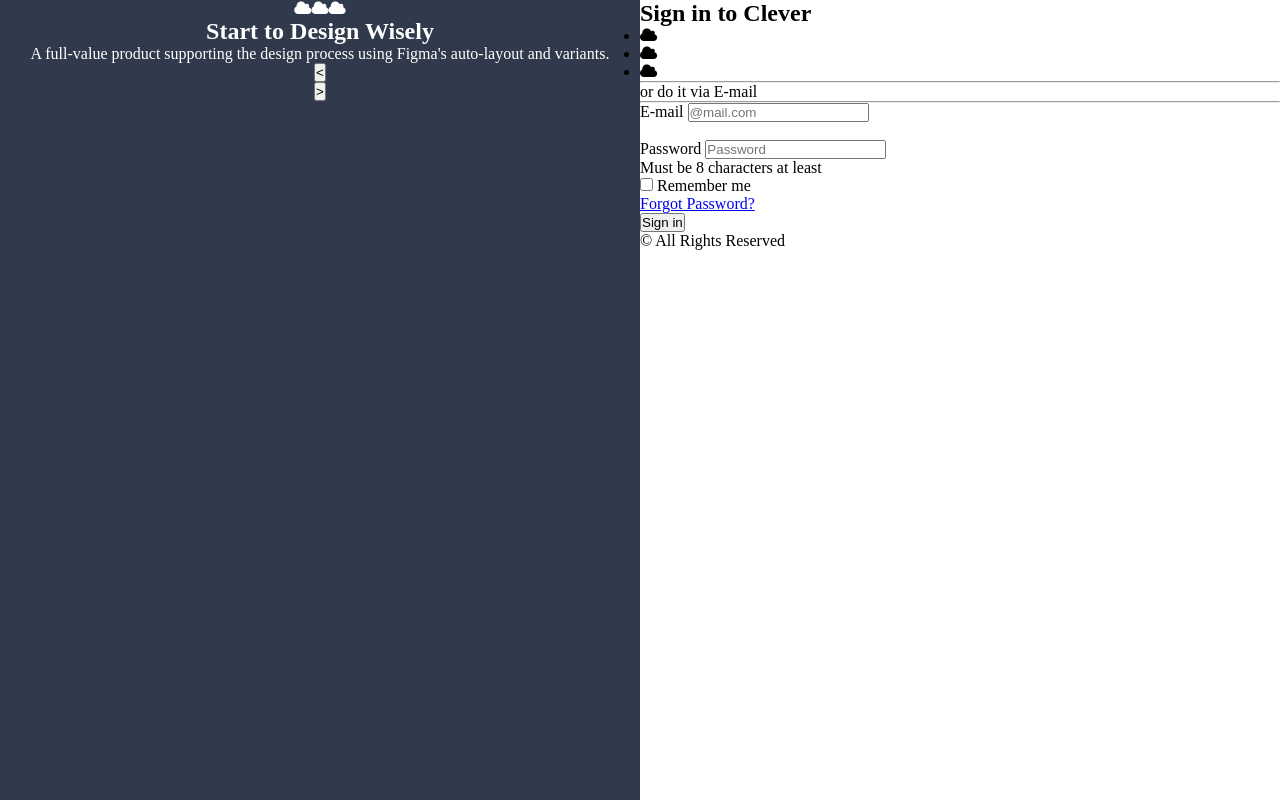
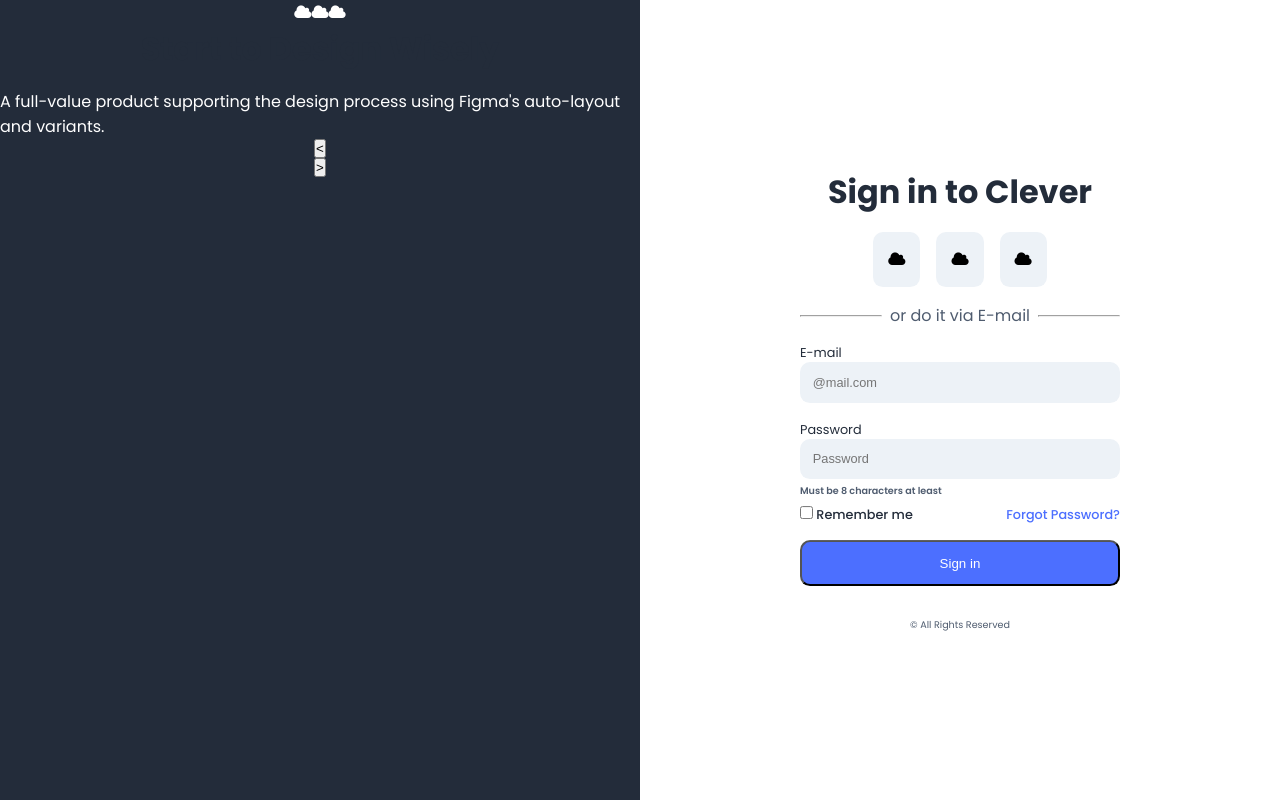
Before and after one commit to ivanbperes/login-page, a plain HTML site: page index.html in a window 1280 px wide. Drawn offline with Linux system fonts and the light colour scheme.

Commit message:
right side styling

```diff
--- a/index.html
+++ b/index.html
@@ -6,6 +6,9 @@
     <title>Login</title>
     <link rel="stylesheet" href="style.css">
     <link rel="stylesheet" href="https://cdnjs.cloudflare.com/ajax/libs/font-awesome/4.7.0/css/font-awesome.min.css">
+    <link rel="preconnect" href="https://fonts.googleapis.com">
+    <link rel="preconnect" href="https://fonts.gstatic.com" crossorigin>
+    <link href="https://fonts.googleapis.com/css2?family=Poppins:wght@200;300;400;500;600;700&display=swap" rel="stylesheet">
 </head>
 <body>
     <section class="left">
@@ -61,11 +64,11 @@
                 </li>
             </ul>
             <div class="line__text">
-                <hr class="line">
-                <p class="line__text">
+                <hr>
+                <p>
                     or do it via E-mail
                 </p>
-                <hr class="line">
+                <hr>
             </div>
             <div class="input__fields">
                 <div class="input">
@@ -89,12 +92,10 @@
                     <a href="#">Forgot Password?</a>
                 </div>
             </div>
-            <div class="sign__in">
-                <input type="submit" value="Sign in">
-            </div>
-            <div class="rights__reserved">
+            <input class="sign__in__button" type="submit" value="Sign in">
+            <p class="rights__reserved">
                 &copy; All Rights Reserved
-            </div>
+            </p>
         </div>
     </section>
 </body>
--- a/style.css
+++ b/style.css
@@ -7,12 +7,13 @@ body {
     height: 100vh;
     display: grid;
     grid-template-columns: 50% 50%;
+    font-family: 'Poppins', sans-serif;
 }
 
 /* Starts left section */
 
 .left {
-    background-color: #303a4c;
+    background-color: #232c3a;
     color: white;
 }
 
@@ -24,11 +25,112 @@ body {
 
 .icons {
     display: flex;
-    flex-direction: row;
     list-style-type: none;
 }
 
 /* Ends left section
 Starts right section */
 
+.content__right {
+    display: flex;
+    flex-direction: column;
+    align-items: center;
+    position: relative;
+    top: 50%;
+    left: 50%;
+    transform: translate(-50%, -50%);
+    width: 50%;
+}
+
+.title {
+    color: #232c3a;
+    font-size: 2rem;
+    margin-bottom: 1rem;
+}
+
+.social {
+    display: flex;
+    list-style-type: none;
+}
+
+.square {
+    padding: 15px;
+    background-color: #edf2f7;
+    margin: 0 0.5rem 1rem 0.5rem;
+    border-radius: 10px;
+}
+
+.line__text {
+    display: flex;
+    margin: 0 0 1rem 0;
+    width: 100%;
+    align-items: center;
+    justify-content: space-between;
+    color: #4f5c6f;
+}
+
+.line__text hr {
+    width: 25%;
+    color: #edf2f7;
+}
+
+.input__fields {
+    width: 100%;
+    margin-bottom: 0.5rem;
+    color: #232c3a;
+    font-size: 0.8rem;
+}
+
+.input {
+    display: flex;
+    flex-direction: column;
+}
+
+.label__input {
+    background-color: #edf2f7;
+    border-radius: 10px;
+    padding: 1em;
+    border: none;
+    color: #4f5c6f;
+    font-size: 0.8rem;
+}
+
+.character__warning {
+    margin-top: 5px;
+    font-size: 0.6rem;
+    font-weight: 600;
+    color: #4f5c6f;
+}
+
+.remember__forgot {
+    display: flex;
+    margin-bottom: 1rem;
+    width: 100%;
+    justify-content: space-between;
+    font-size: 0.8rem;
+    font-weight: 500;
+    color: #232c3a;
+}
+
+.forgot a {
+    text-decoration: none;
+    color: #4c6fff;
+
+}
+
+.sign__in__button {
+    width: 100%;
+    background-color: #4c6fff;
+    border-radius: 10px;
+    padding: 1em;
+    color: white;
+    font-weight: 500;
+    margin-bottom: 2rem;
+}
+
+.rights__reserved {
+    font-size: 0.6rem;
+    color: #4f5c6f;
+}
+
 /* Ends right section */
```
